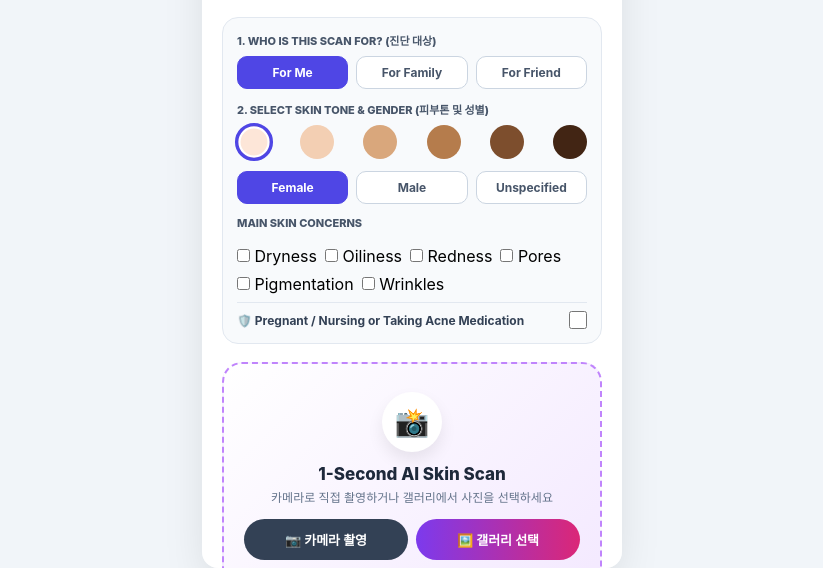
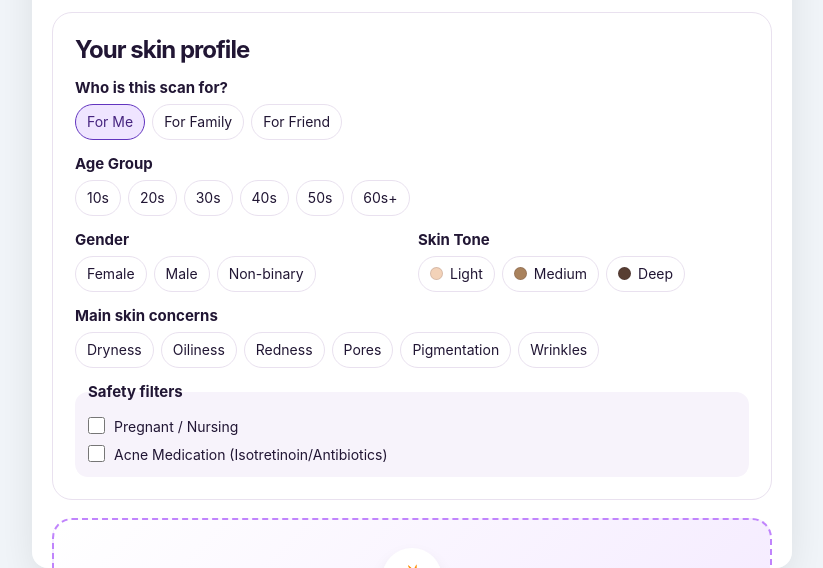
Before and after one commit to sokuri1970/skintic, a plain HTML site: page index.html in a window 1280 px wide. Shown: the part 292-860 px from the top of the page, without its empty margins (228-1051 px from the left). Drawn offline with nearby package versions, Linux system fonts and the light colour scheme.

Commit message:
초기 화면 수정본 ZIP 다운로드

```diff
--- a/index.html
+++ b/index.html
@@ -22,16 +22,28 @@
         h1 { font-size: 26px; font-weight: 800; color: #0f172a; line-height: 1.25; margin-bottom: 8px; text-align: center; }
         h1 span { color: #4f46e5; font-weight: 900; }
         .description { font-size: 13px; color: #64748b; line-height: 1.5; margin: 0 auto 20px; text-align: center; }
-        .option-box { background: #f8fafc; border: 1px solid #e2e8f0; border-radius: 16px; padding: 14px; margin-bottom: 18px; }
-        .option-label { font-size: 11px; font-weight: 800; color: #475569; text-transform: uppercase; margin-bottom: 8px; display: block; }
-        .pill-group { display: flex; gap: 8px; margin-bottom: 12px; }
-        .pill-btn { flex: 1; padding: 8px 4px; border: 1px solid #cbd5e1; border-radius: 10px; background: #fff; font-size: 12px; font-weight: 700; color: #475569; cursor: pointer; text-align: center; }
-        .pill-btn.active { background: #4f46e5; color: #fff; border-color: #4f46e5; }
-        .tone-group { display: flex; justify-content: space-between; gap: 6px; margin-bottom: 12px; }
-        .tone-circle { width: 34px; height: 34px; border-radius: 50%; cursor: pointer; border: 2px solid transparent; }
-        .tone-circle.active { border: 3px solid #4f46e5; transform: scale(1.12); box-shadow: 0 0 0 2px #fff inset; }
-        .safety-row { display: flex; justify-content: space-between; align-items: center; padding-top: 8px; border-top: 1px solid #e2e8f0; font-size: 12px; font-weight: 700; color: #334155; }
-        .safety-row input { width: 18px; height: 18px; accent-color: #4f46e5; cursor: pointer; }
+        .phone-container:has(#view-home.active-view) { max-width: 760px; }
+        .home-intro { padding: 22px; border: 1px solid #f0e2f0; border-radius: 19px; background: linear-gradient(135deg, #fff9fc, #f1e3ff); margin-bottom: 16px; }
+        .home-intro h1 { text-align: left; font-size: clamp(32px, 7vw, 50px); letter-spacing: -.05em; }
+        .home-intro h1 span { color: #6235bf; }
+        .home-intro p { color: #60566c; font-size: 15px; line-height: 1.5; }
+        .profile-card { border: 1px solid #e9e1ef; border-radius: 20px; padding: clamp(14px, 3vw, 22px); margin-bottom: 18px; color: #211634; background: #fff; display: grid; gap: 14px; }
+        .profile-card h2 { font-size: 24px; letter-spacing: -.04em; }
+        .profile-card fieldset { min-width: 0; border: 0; }
+        .profile-card legend { margin-bottom: 7px; font-size: 15px; font-weight: 750; }
+        .profile-options { display: flex; flex-wrap: wrap; gap: 7px; }
+        .profile-columns { display: grid; grid-template-columns: 1fr 1fr; gap: 12px; }
+        .profile-pill { position: relative; display: inline-flex; }
+        .profile-pill input { position: absolute; width: 1px; height: 1px; opacity: 0; top: 50%; left: 50%; pointer-events: none; }
+        .profile-pill span { display: inline-flex; align-items: center; gap: 7px; padding: 8px 11px; border: 1px solid #e9e1ef; border-radius: 999px; background: #fff; color: #211634; font-size: 14px; line-height: 1.3; cursor: pointer; }
+        .profile-pill input:checked + span { border-color: #6235bf; background: #efe5ff; color: #46247f; }
+        .profile-pill input:focus-visible + span { outline: 3px solid #ae8be9; outline-offset: 2px; }
+        .tone-dot { width: 13px; height: 13px; border-radius: 50%; border: 1px solid #21163422; }
+        .profile-card .profile-safety { padding: 9px 13px 13px; background: #f7f3fb; border-radius: 13px; }
+        .profile-safety label { display: flex; align-items: start; gap: 9px; font-size: 14px; line-height: 1.4; }
+        .profile-safety label + label { margin-top: 8px; }
+        .profile-safety input { width: 17px; height: 17px; accent-color: #6235bf; flex: none; }
+        @media (max-width: 480px) { .profile-columns { grid-template-columns: 1fr; } }
         .scan-card { width: 100%; background: linear-gradient(135deg, #ffffff 0%, #f3e8ff 100%); border: 2px dashed #c084fc; border-radius: 20px; padding: 28px 20px; cursor: pointer; text-align: center; margin-bottom: 14px; }
         .camera-box { width: 60px; height: 60px; background: #ffffff; border-radius: 50%; display: flex; justify-content: center; align-items: center; margin: 0 auto 12px; box-shadow: 0 8px 16px rgba(0,0,0,0.08); font-size: 28px; }
         .card-title { font-size: 17px; font-weight: 800; color: #1e293b; margin-bottom: 4px; }
@@ -137,62 +149,81 @@
 
 
         <div id="view-home" class="page-view active-view">
-            <div class="seasonal-banner"><span>🍂 Fall Barrier Care: Centella & Ceramide Picks</span><span>→</span></div>
-            <span class="badge">⚡ 1-Second AI Skin Analytics</span>
-            <h1>Find Your Perfect<br><span>K-Beauty Solution</span></h1>
-            <p class="description">AI 피부 정밀 스캔으로 나에게 딱 맞는 한국 스킨케어를 1초 만에 처방받으세요.</p>
+            <div class="home-intro">
+                <h1>Meet your<br><span>K-beauty routine.</span></h1>
+                <p>Tell us about your skin and add a selfie to get a personalized skincare routine.</p>
+            </div>
 
-            <div class="option-box">
-                <span class="option-label">1. Who is this scan for? (진단 대상)</span>
-                <div class="pill-group" id="target-group">
-                    <div class="pill-btn active" onclick="selectPill('target', 'For Me', this)">For Me</div>
-                    <div class="pill-btn" onclick="selectPill('target', 'For Family', this)">For Family</div>
-                    <div class="pill-btn" onclick="selectPill('target', 'For Friend', this)">For Friend</div>
-                </div>
-                <span class="option-label">2. Select Skin Tone & Gender (피부톤 및 성별)</span>
-                <div class="tone-group">
-                    <div class="tone-circle active" style="background:#fde6d8;" onclick="selectTone(1, this)"></div>
-                    <div class="tone-circle" style="background:#f3cfb3;" onclick="selectTone(2, this)"></div>
-                    <div class="tone-circle" style="background:#d9a77c;" onclick="selectTone(3, this)"></div>
-                    <div class="tone-circle" style="background:#b57c4c;" onclick="selectTone(4, this)"></div>
-                    <div class="tone-circle" style="background:#7d4e2d;" onclick="selectTone(5, this)"></div>
-                    <div class="tone-circle" style="background:#422514;" onclick="selectTone(6, this)"></div>
-                </div>
-                <div class="pill-group" id="gender-group">
-                    <div class="pill-btn active" onclick="selectPill('gender', 'Female', this)">Female</div>
-                    <div class="pill-btn" onclick="selectPill('gender', 'Male', this)">Male</div>
-                    <div class="pill-btn" onclick="selectPill('gender', 'Neutral', this)">Unspecified</div>
-                </div>
-                <fieldset id="main-concerns" style="border:0; padding:8px 0; margin:0;">
-                    <legend class="option-label">Main skin concerns</legend>
-                    <div style="display:flex;flex-wrap:wrap;gap:8px">
-                        <label><input type="checkbox" value="Dryness"> Dryness</label>
-                        <label><input type="checkbox" value="Oiliness"> Oiliness</label>
-                        <label><input type="checkbox" value="Redness"> Redness</label>
-                        <label><input type="checkbox" value="Pores"> Pores</label>
-                        <label><input type="checkbox" value="Pigmentation"> Pigmentation</label>
-                        <label><input type="checkbox" value="Wrinkles"> Wrinkles</label>
+            <section class="profile-card" aria-labelledby="profile-heading">
+                <h2 id="profile-heading">Your skin profile</h2>
+                <fieldset>
+                    <legend>Who is this scan for?</legend>
+                    <div class="profile-options">
+                        <label class="profile-pill"><input type="radio" name="profile-target" value="For Me" checked><span>For Me</span></label>
+                        <label class="profile-pill"><input type="radio" name="profile-target" value="For Family"><span>For Family</span></label>
+                        <label class="profile-pill"><input type="radio" name="profile-target" value="For Friend"><span>For Friend</span></label>
                     </div>
                 </fieldset>
-                <div class="safety-row">
-                    <span>🛡️ Pregnant / Nursing or Taking Acne Medication</span>
-                    <input type="checkbox" id="safety-toggle">
+                <fieldset>
+                    <legend>Age Group</legend>
+                    <div class="profile-options">
+                        <label class="profile-pill"><input type="radio" name="profile-age" value="10s"><span>10s</span></label>
+                        <label class="profile-pill"><input type="radio" name="profile-age" value="20s"><span>20s</span></label>
+                        <label class="profile-pill"><input type="radio" name="profile-age" value="30s"><span>30s</span></label>
+                        <label class="profile-pill"><input type="radio" name="profile-age" value="40s"><span>40s</span></label>
+                        <label class="profile-pill"><input type="radio" name="profile-age" value="50s"><span>50s</span></label>
+                        <label class="profile-pill"><input type="radio" name="profile-age" value="60s+"><span>60s+</span></label>
+                    </div>
+                </fieldset>
+                <div class="profile-columns">
+                    <fieldset>
+                        <legend>Gender</legend>
+                        <div class="profile-options">
+                        <label class="profile-pill"><input type="radio" name="profile-gender" value="Female"><span>Female</span></label>
+                        <label class="profile-pill"><input type="radio" name="profile-gender" value="Male"><span>Male</span></label>
+                        <label class="profile-pill"><input type="radio" name="profile-gender" value="Non-binary"><span>Non-binary</span></label>
+                        </div>
+                    </fieldset>
+                    <fieldset>
+                        <legend>Skin Tone</legend>
+                        <div class="profile-options">
+                        <label class="profile-pill"><input type="radio" name="profile-tone" value="Light"><span><i class="tone-dot" style="background:#f3d2b8" aria-hidden="true"></i>Light</span></label>
+                        <label class="profile-pill"><input type="radio" name="profile-tone" value="Medium"><span><i class="tone-dot" style="background:#a9825c" aria-hidden="true"></i>Medium</span></label>
+                        <label class="profile-pill"><input type="radio" name="profile-tone" value="Deep"><span><i class="tone-dot" style="background:#583e32" aria-hidden="true"></i>Deep</span></label>
+                        </div>
+                    </fieldset>
                 </div>
-            </div>
+                <fieldset id="main-concerns">
+                    <legend>Main skin concerns</legend>
+                    <div class="profile-options">
+                        <label class="profile-pill"><input type="checkbox" name="profile-concern" value="Dryness"><span>Dryness</span></label>
+                        <label class="profile-pill"><input type="checkbox" name="profile-concern" value="Oiliness"><span>Oiliness</span></label>
+                        <label class="profile-pill"><input type="checkbox" name="profile-concern" value="Redness"><span>Redness</span></label>
+                        <label class="profile-pill"><input type="checkbox" name="profile-concern" value="Pores"><span>Pores</span></label>
+                        <label class="profile-pill"><input type="checkbox" name="profile-concern" value="Pigmentation"><span>Pigmentation</span></label>
+                        <label class="profile-pill"><input type="checkbox" name="profile-concern" value="Wrinkles"><span>Wrinkles</span></label>
+                    </div>
+                </fieldset>
+                <fieldset class="profile-safety">
+                    <legend>Safety filters</legend>
+                    <label><input type="checkbox" id="profile-pregnancy"> Pregnant / Nursing</label>
+                    <label><input type="checkbox" id="profile-medication"> Acne Medication (Isotretinoin/Antibiotics)</label>
+                </fieldset>
+            </section>
 
             <div class="scan-card" style="cursor:default;">
                 <div class="camera-box">📸</div>
-                <div class="card-title">1-Second AI Skin Scan</div>
-                <div class="card-sub">카메라로 직접 촬영하거나 갤러리에서 사진을 선택하세요</div>
+                <div class="card-title">Add a photo</div>
+                <div class="card-sub">Face the camera in even light, or upload a clear front-facing photo.</div>
                 <div style="display:grid; grid-template-columns:1fr 1fr; gap:8px; margin-top:12px;">
-                    <button type="button" class="btn-scan" style="background:#334155; padding:11px 8px;" onclick="triggerDirectCamera()">📷 카메라 촬영</button>
-                    <button type="button" class="btn-scan" style="padding:11px 8px;" onclick="triggerGallery()">🖼️ 갤러리 선택</button>
+                    <button type="button" class="btn-scan" style="background:#334155; padding:11px 8px;" onclick="triggerDirectCamera()">📷 Take Selfie</button>
+                    <button type="button" class="btn-scan" style="padding:11px 8px;" onclick="triggerGallery()">🖼️ Upload Photo</button>
                 </div>
-                <div class="scan-limit-text" id="limit-indicator">오늘 무료 스캔 잔여 횟수: 3 / 3회</div>
+                <div class="scan-limit-text" id="limit-indicator">3 of 3 free scans left today</div>
             </div>
 
 
-            <button type="button" class="btn-quiz" onclick="openQuizModal()">📝 카메라가 어렵다면? 30초 간단 설문으로 진단받기</button>
+            <button type="button" class="btn-quiz" onclick="openQuizModal()">Use the skincare questionnaire instead</button>
 
             <div class="partners">
                 <p class="partner-title">Official K-Beauty Brands • Direct Global Shipping</p>
@@ -373,8 +404,6 @@
     <script>
         let currentStep = 'home';
         let selectedTarget = 'For Me';
-        let selectedTone = 1;
-        let selectedGender = 'Female';
         let userEmail = '';
         let totalPrice = 22.00;
 
@@ -406,18 +435,6 @@
             switchView('home');
         }
 
-        function selectPill(group, val, el) {
-            el.parentElement.querySelectorAll('.pill-btn').forEach(b => b.classList.remove('active'));
-            el.classList.add('active');
-            if(group === 'target') selectedTarget = val;
-            if(group === 'gender') selectedGender = val;
-        }
-
-        function selectTone(toneNum, el) {
-            document.querySelectorAll('.tone-circle').forEach(c => c.classList.remove('active'));
-            el.classList.add('active');
-            selectedTone = toneNum;
-        }
         function checkScanLimit() {
             try {
                 const today = new Date().toDateString();
@@ -439,7 +456,7 @@
                 const today = new Date().toDateString();
                 let usage = JSON.parse(localStorage.getItem('skintic_usage') || '{"date":"","count":0}');
                 let left = (usage.date === today) ? Math.max(0, 3 - usage.count) : 3;
-                document.getElementById('limit-indicator').innerText = `오늘 무료 스캔 잔여 횟수: ${left} / 3회`;
+                document.getElementById('limit-indicator').innerText = `${left} of 3 free scans left today`;
             } catch(e) {}
         }
 
@@ -582,7 +599,17 @@
         function readAdvisorProfile(quizConcern) {
             const selected = [...document.querySelectorAll('#main-concerns input:checked')].map(input => input.value);
             const concerns = quizConcern ? [...new Set([quizConcern, ...selected])] : selected;
-            return { concerns, cautious: document.getElementById('safety-toggle').checked };
+            const checkedValue = name => document.querySelector('input[name="' + name + '"]:checked')?.value;
+            const pregnancy = document.getElementById('profile-pregnancy').checked;
+            const medication = document.getElementById('profile-medication').checked;
+            return {
+                target: checkedValue('profile-target') || 'For Me',
+                ageGroup: checkedValue('profile-age'),
+                gender: checkedValue('profile-gender'),
+                skinTone: checkedValue('profile-tone'),
+                concerns, pregnancy, medication,
+                cautious: pregnancy || medication
+            };
         }
 
         function buildAdvisor(profile, photo) {
@@ -619,6 +646,11 @@
             if (focus) copy.push('Your routine prioritizes ' + focus.toLowerCase() + '.');
             copy.push('Start with ' + name + '. We chose it for ' + purpose + '.');
             if (focus && sku !== advisorConcerns[focus]) copy.push('We selected a simpler routine based on your sensitivity or safety preferences.');
+            if (profile.ageGroup === '10s') copy.push('Keep your routine simple and introduce one product at a time.');
+            if (profile.skinTone === 'Medium' || profile.skinTone === 'Deep') {
+                copy.push('When choosing sunscreen, look for a finish that blends evenly with your skin tone.');
+            }
+            if (profile.medication) copy.push('Some acne medications increase sun sensitivity. Use broad-spectrum sunscreen and ask your prescriber before adding exfoliants.');
             return { sku, name, advice: copy.join(' ') };
         }
 
@@ -705,8 +737,11 @@
         }
 
                 function renderReport() {
+            const profile = aiResultMetrics.profile || readAdvisorProfile();
+            selectedTarget = profile.target;
             const targetBadge = document.getElementById('report-target-badge');
-            if (targetBadge) targetBadge.innerText = `${selectedTarget} • K-Beauty Skin Match`;
+            if (targetBadge) targetBadge.innerText =
+                [profile.target, profile.ageGroup, profile.gender, profile.skinTone && profile.skinTone + ' skin tone'].filter(Boolean).join(' • ');
 
             const scoreBadge = document.querySelector('.score-badge');
             if (scoreBadge) {
@@ -720,7 +755,7 @@
                 : 'Not measured';
 
             const { sku, name: prodName, advice } = buildAdvisor(
-                aiResultMetrics.profile || readAdvisorProfile(), aiResultMetrics.photo);
+                profile, aiResultMetrics.photo);
             const upsell = document.getElementById('upsell-check');
             upsell.checked = false;
             upsell.closest('label').hidden = sku === 'toner';
```
